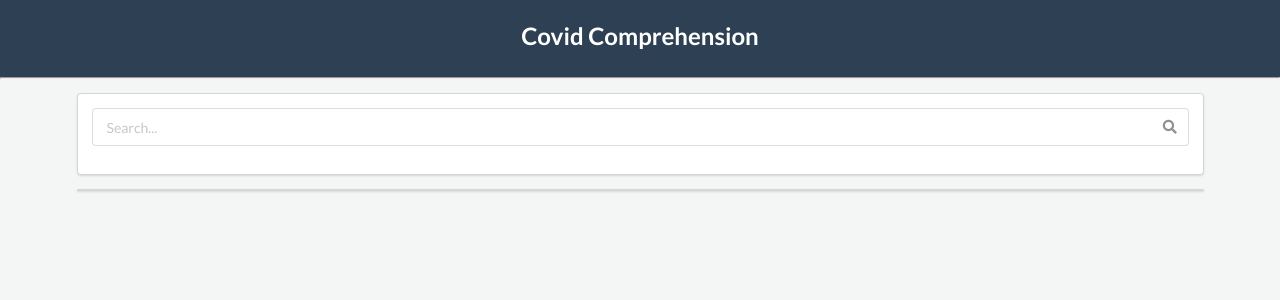
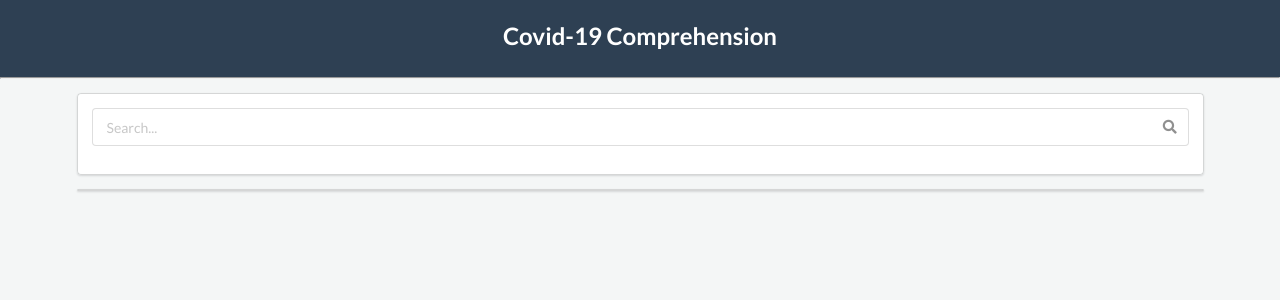
Before and after one commit to dharmendrach/covid_comprehension, a FastAPI app: page / in a window 1280 px wide. Shown: the top 300 px of the page. Run offline with FastAPI, Linux system fonts and the light colour scheme; parts of the project's set-up code (start-up, migrations or seed data) failed here and were passed over; some libraries are stand-ins or nearby versions.

Commit message:
updated title

```diff
--- a/templates/layout.html
+++ b/templates/layout.html
@@ -8,7 +8,7 @@
     </head>
     <body>
         <div class="ui header" id="title">
-            <h2 class="ui center aligned header">Covid Comprehension</h2>
+            <h2 class="ui center aligned header">Covid-19 Comprehension</h2>
         <hr>
         </div>
         <div class="ui container">
```
